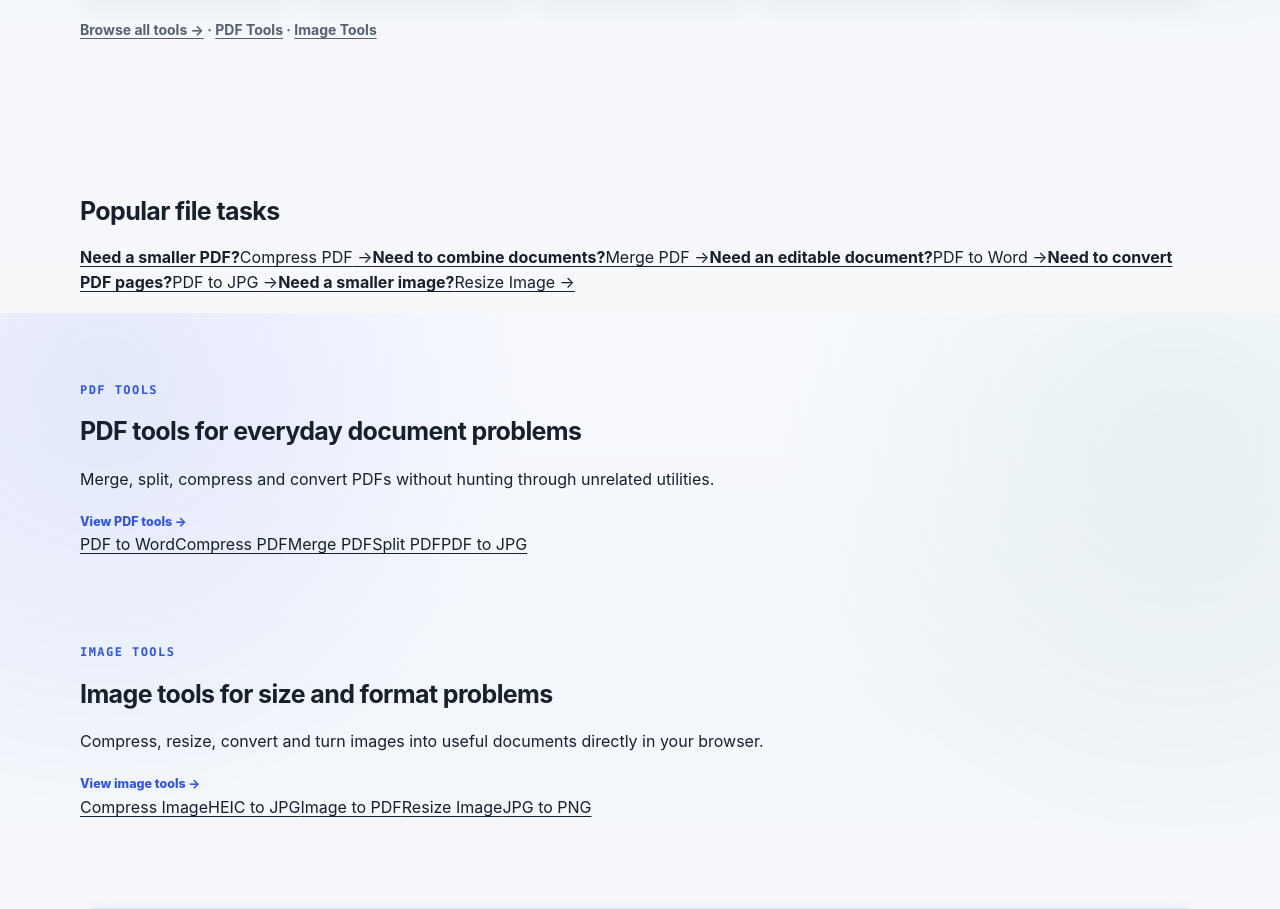
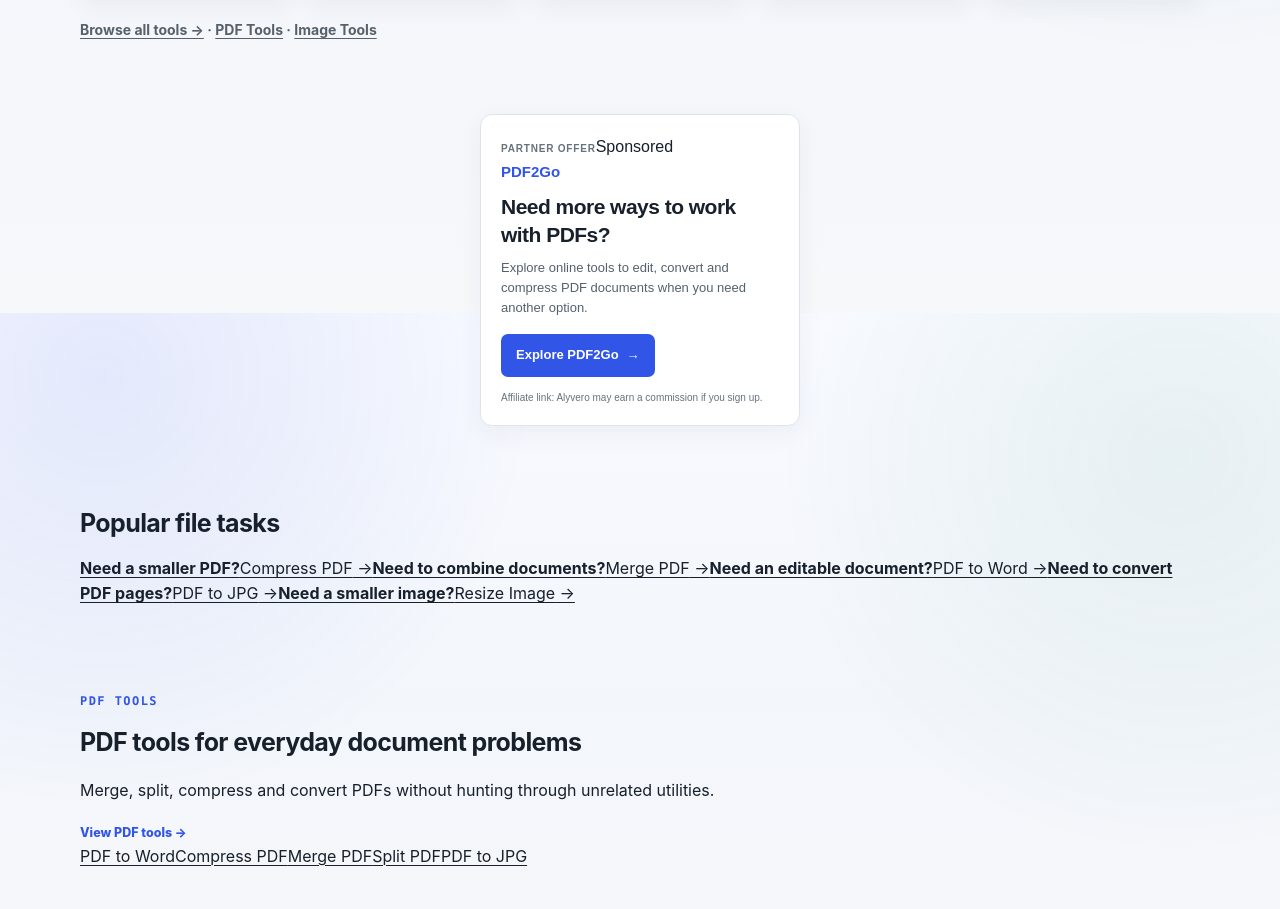
Before and after one commit to rindodi/alyvero, a Next.js app: page / in a window 1280 px wide. Shown: the part 1287-2196 px from the top of the page. Built offline with nearby package versions, Linux system fonts and the light colour scheme.

Commit message:
Redesign PDF2Go affiliate card to match Alyvero and avoid hidden aside

```diff
--- a/components/PDF2GoAd.tsx
+++ b/components/PDF2GoAd.tsx
@@ -3,23 +3,24 @@ import styles from "./PDF2GoAd.module.css";
 export default function PDF2GoAd() {
   return (
     <section className={styles.section} aria-label="Sponsored affiliate offer">
-      <aside className={styles.ad}>
-        <div className={styles.label}>SPONSORED</div>
+      <article className={styles.ad}>
+        <div className={styles.topline}>
+          <span className={styles.label}>PARTNER OFFER</span>
+          <span className={styles.sponsored}>Sponsored</span>
+        </div>
         <div className={styles.brand}>PDF2Go</div>
-        <h2>Edit, Convert &amp; Compress PDFs</h2>
-        <p>Manage your PDF files online with simple tools for everyday document tasks.</p>
+        <h2>Need more ways to work with PDFs?</h2>
+        <p>Explore online tools to edit, convert and compress PDF documents when you need another option.</p>
         <a
           href="https://account.pdf2go.com?fpr=q9hdyc"
           target="_blank"
           rel="sponsored nofollow noopener noreferrer"
           className={styles.button}
         >
-          Try PDF2Go <span aria-hidden="true">→</span>
+          Explore PDF2Go <span aria-hidden="true">→</span>
         </a>
-        <p className={styles.disclosure}>
-          Affiliate link. Alyvero may earn a commission.
-        </p>
-      </aside>
+        <p className={styles.disclosure}>Affiliate link: Alyvero may earn a commission if you sign up.</p>
+      </article>
     </section>
   );
 }
```
